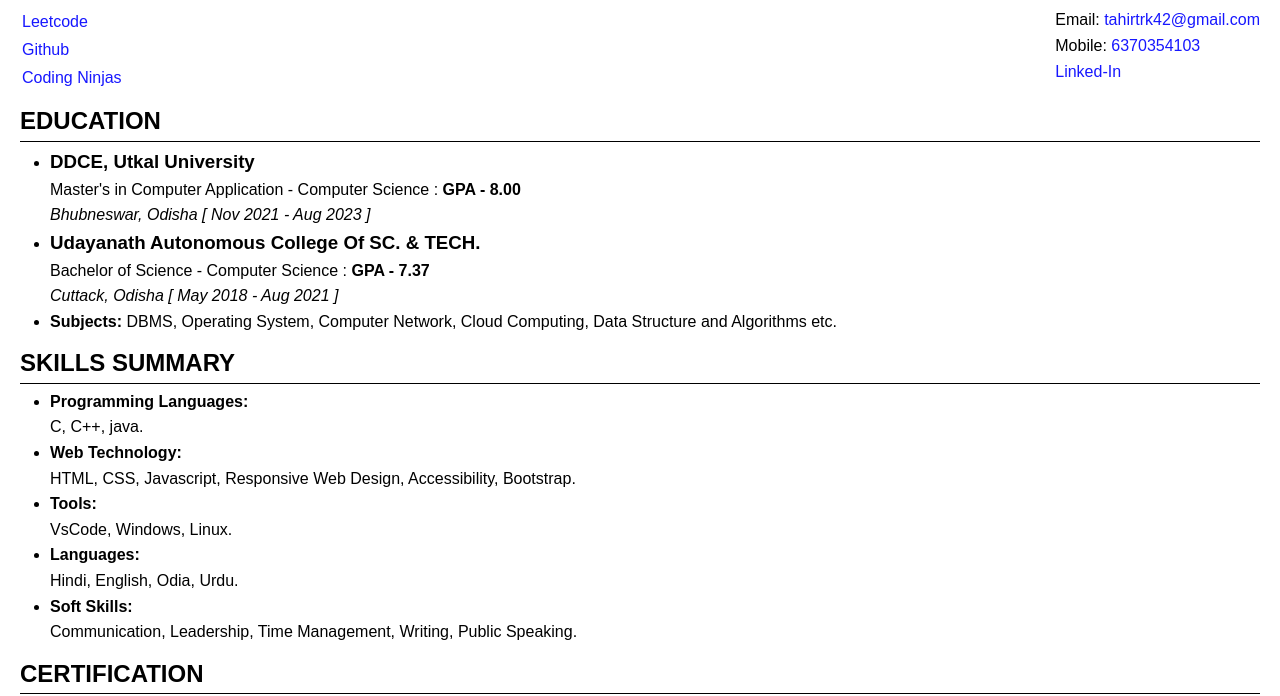
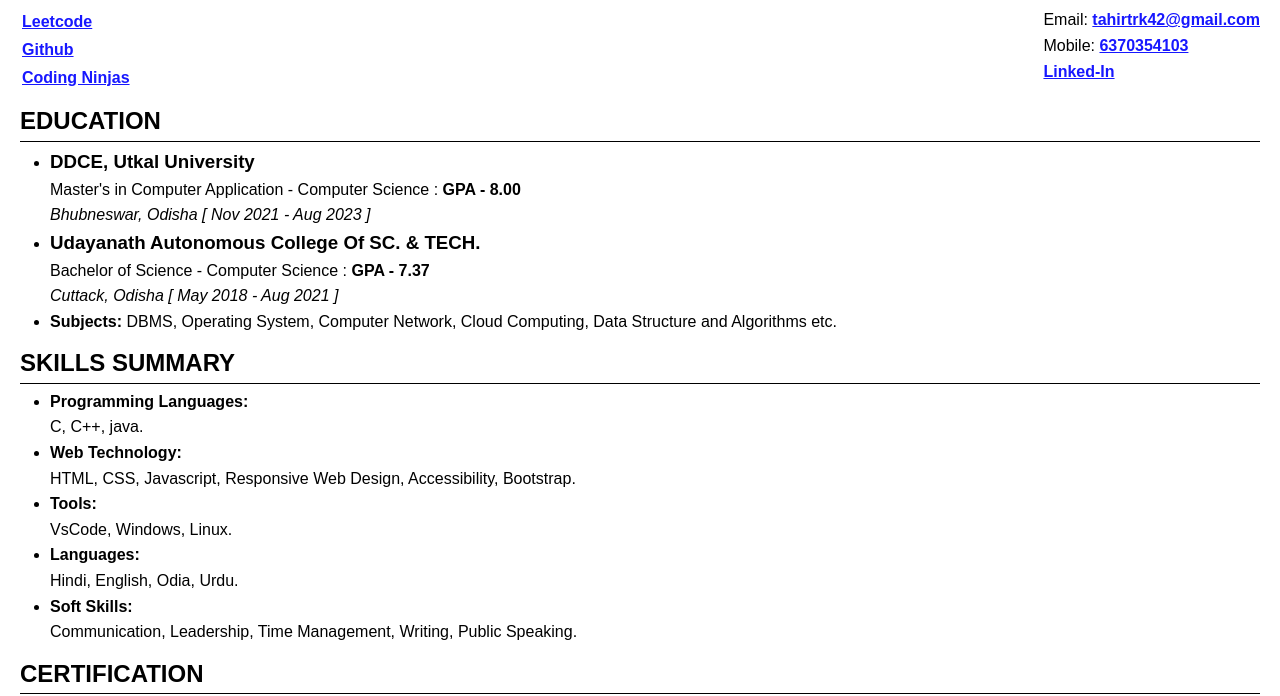
Before and after one commit to taahir980/Projects, a plain HTML site: page Html_Css/12-Resume/index.html in a window 1280 px wide. Shown: the part 93-789 px from the top of the page. Drawn offline with Linux system fonts and the light colour scheme.

Commit message:
Update styles.css

```diff
--- a/Html_Css/12-Resume/styles.css
+++ b/Html_Css/12-Resume/styles.css
@@ -29,7 +29,7 @@ section {
 }
 a {
       color: rgb(23, 23, 255);
-      text-decoration: none;
+      font-weight: bold;
 }
 
 ul li {
```
